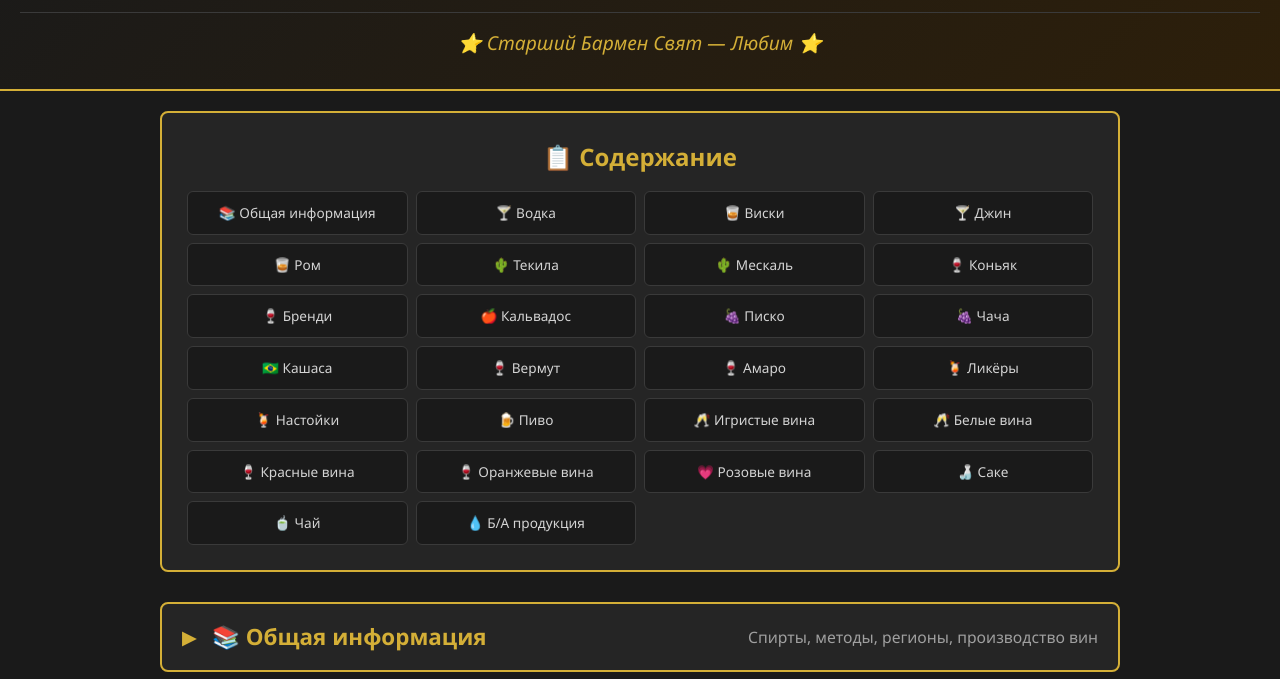
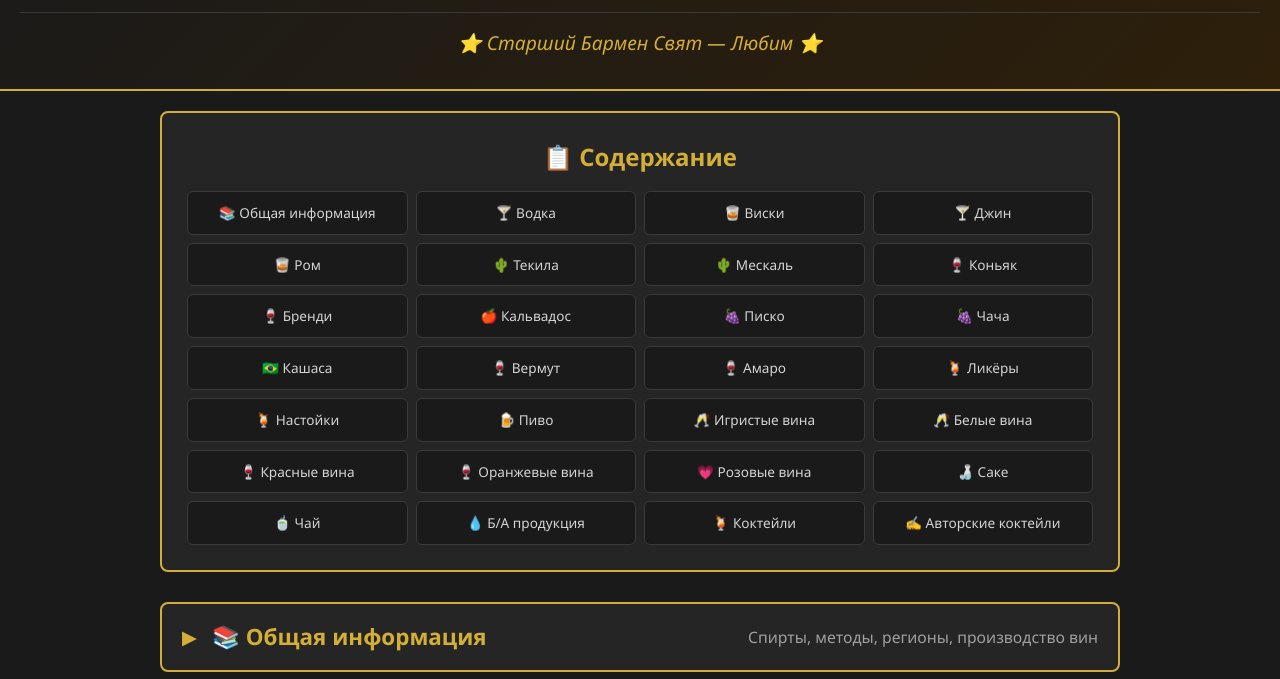
Before and after one commit to svyatoslav915-droid/TC-AssorBaza, a plain HTML site: page index.html in a window 1280 px wide. Shown: the part 115-794 px from the top of the page. Drawn offline with Linux system fonts and the light colour scheme.

Commit message:
index.html

```diff
--- a/index.html
+++ b/index.html
@@ -199,6 +199,8 @@
             <a href="#sake">🍶 Саке</a>
             <a href="#tea">🍵 Чай</a>
             <a href="#nonalco">💧 Б/А продукция</a>
+            <a href="#cocktails">🍹 Коктейли</a>
+            <a href="#authorcocktails">✍️ Авторские коктейли</a>
         </div>
     </div>
 
@@ -1637,6 +1639,4 @@
         </div>
 
     </details>
-
-    </details>
     <div class="footer">⭐ Старший Бармен Свят — Любим ⭐</div>
```
